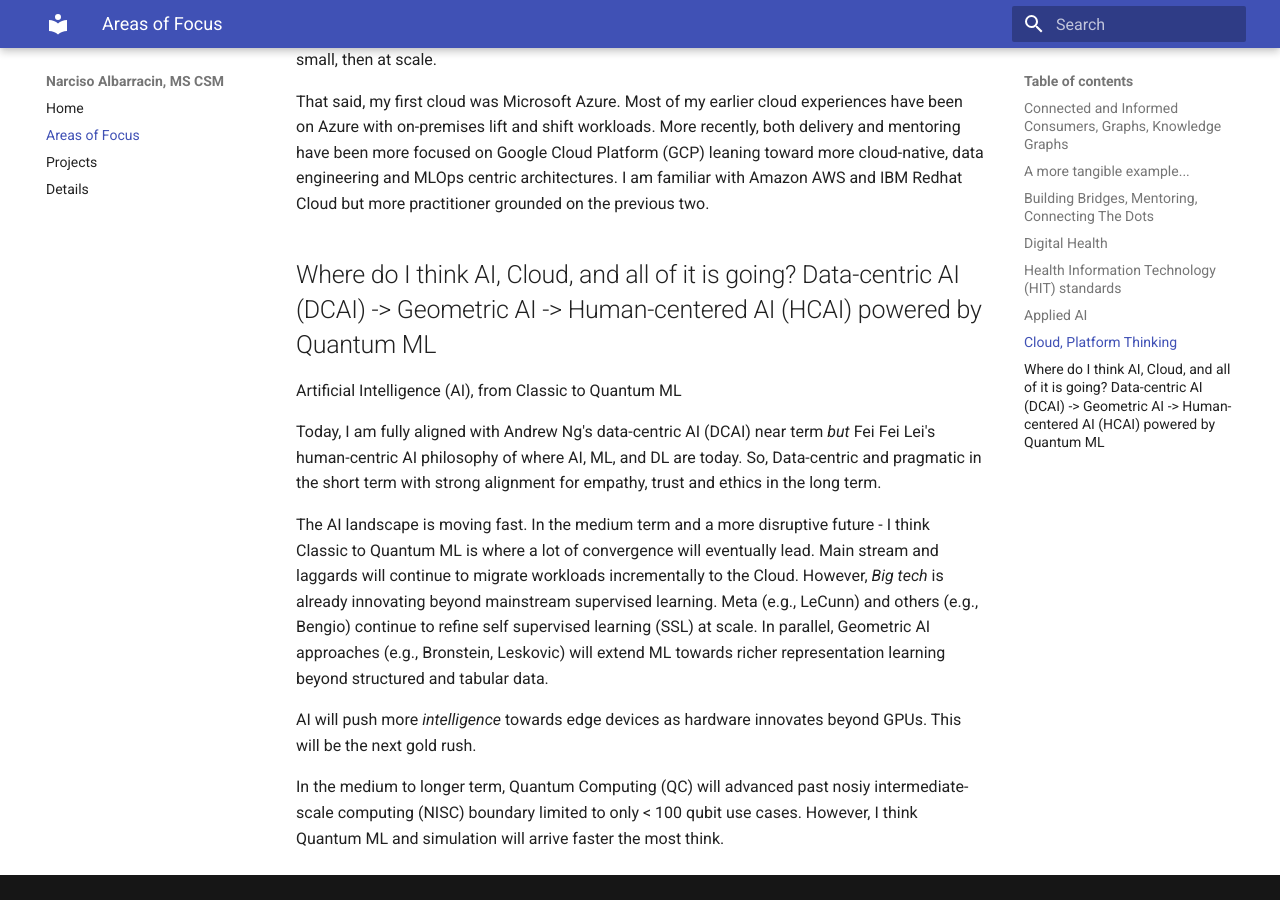
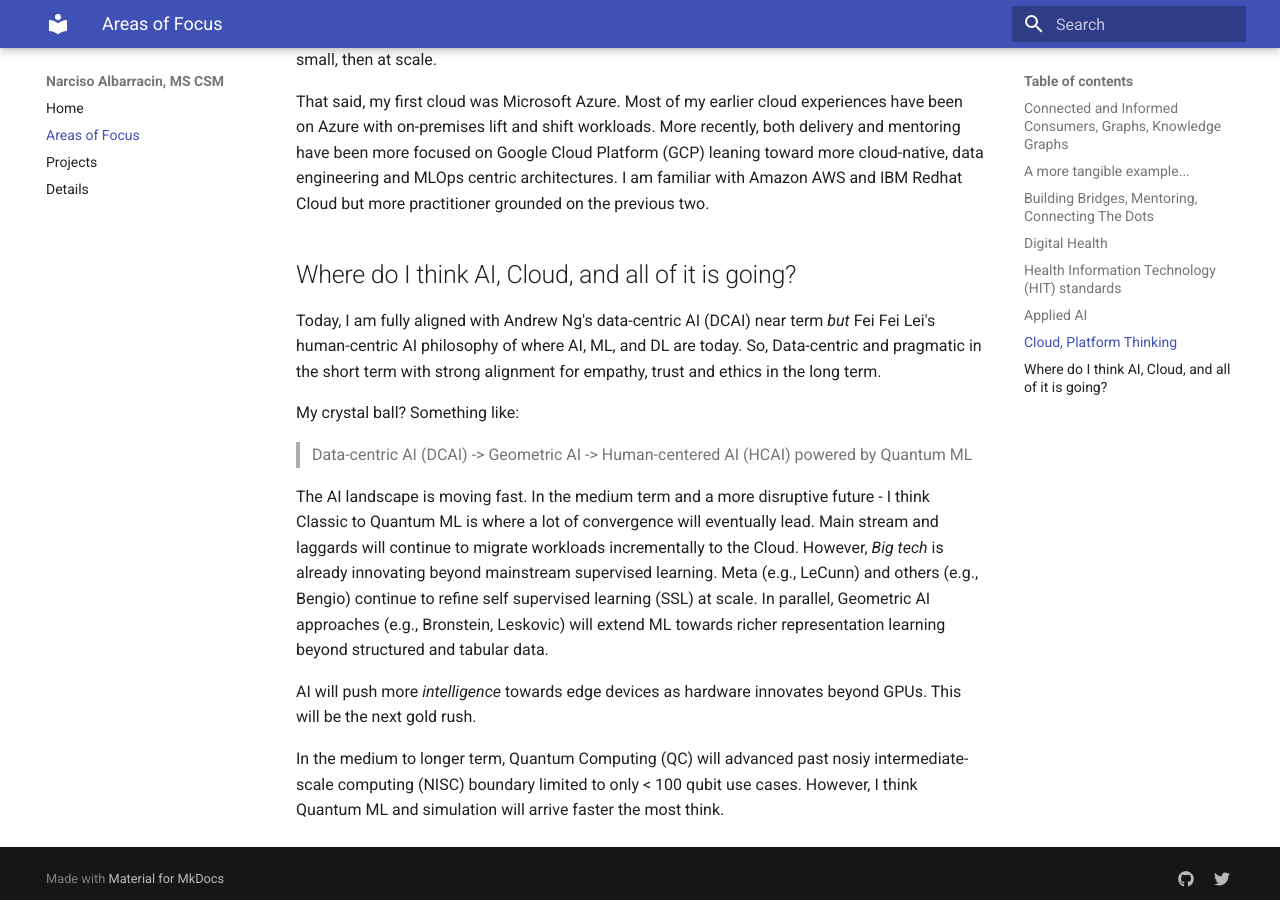
Before and after one commit to nalbarr/portfolio, an MkDocs documentation site: the page built from docs/areas.md, in a window 1280 px wide and 900 px high, scrolled down 2177 px. Built offline with MkDocs 1.6.1 and Material for MkDocs 9.7.7, drawn with Linux system fonts in a browser that asks for light colours.

Commit message:
Update areas.md

```diff
--- a/docs/areas.md
+++ b/docs/areas.md
@@ -44,10 +44,12 @@
 
 That said, my first cloud was Microsoft Azure.  Most of my earlier cloud experiences have been on Azure with on-premises lift and shift workloads.  More recently, both delivery and mentoring have been more focused on Google Cloud Platform (GCP) leaning toward more cloud-native, data engineering and MLOps centric architectures.  I am familiar with Amazon AWS and IBM Redhat Cloud but more practitioner grounded on the previous two.
 
-## Where do I think AI, Cloud, and all of it is going? Data-centric AI (DCAI) -> Geometric AI -> Human-centered AI (HCAI) powered by Quantum ML
-Artificial Intelligence (AI), from Classic to Quantum ML
+## Where do I think AI, Cloud, and all of it is going?
 
 Today,  I am fully aligned with Andrew Ng's data-centric AI (DCAI) near term *but* Fei Fei Lei's human-centric AI philosophy of where AI, ML, and DL are today.  So, Data-centric and pragmatic in the short term with strong alignment for empathy, trust and ethics in the long term.
+
+My crystal ball? Something like:
+> Data-centric AI (DCAI) -> Geometric AI -> Human-centered AI (HCAI) powered by Quantum ML
 
 The AI landscape is moving fast.  In the medium term and a more disruptive future - I think Classic to Quantum ML is where a lot of convergence will eventually lead.
 Main stream and laggards will continue to migrate workloads incrementally to the Cloud.  However, *Big tech* is already innovating beyond mainstream supervised learning.  Meta (e.g., LeCunn) and others (e.g., Bengio) continue to refine self supervised learning (SSL) at scale.  In parallel, Geometric AI approaches (e.g., Bronstein, Leskovic) will extend ML towards richer representation learning beyond structured and tabular data.
```
